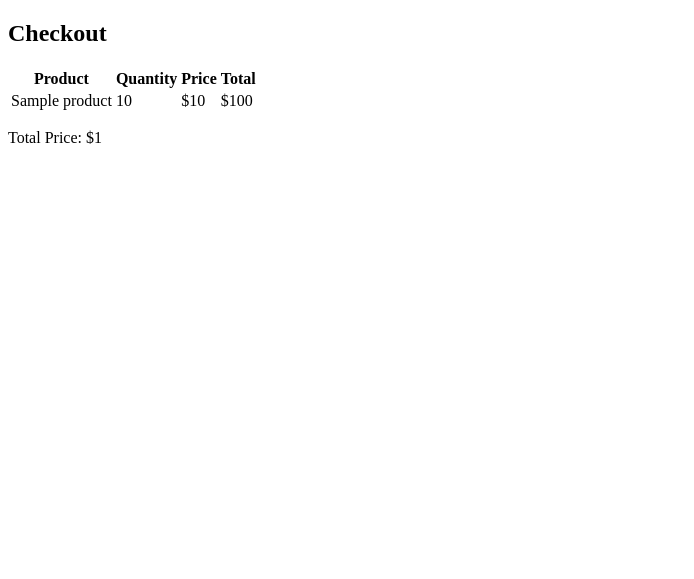
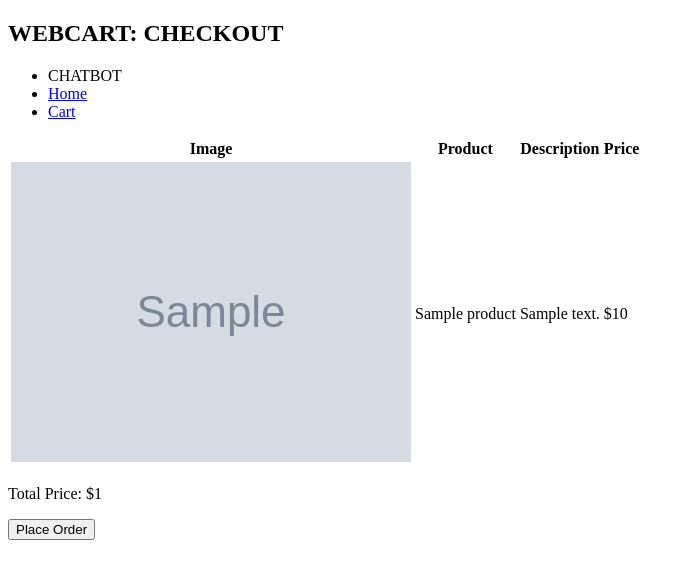
Before and after one commit to J-a-crypto/WebCart, a Flask app: template WebCartProject/templates/checkout.html in a window 1280 px wide. Shown: the top 579 px of the page, without its empty margins (0-694 px from the left). Run offline with Flask 3, Linux system fonts and the light colour scheme; the template is opened without the code that fills it: most values are stand-ins (such as "Sample title", 1, 10 or a date in 2020); grey boxes marked "Sample" are stand-in pictures; parts of the project's set-up code (start-up, migrations or seed data) failed here and were passed over.

Commit message:
Update checkout.html

```diff
--- a/WebCartProject/templates/checkout.html
+++ b/WebCartProject/templates/checkout.html
@@ -5,32 +5,74 @@
     <meta charset="UTF-8">
     <meta http-equiv="X-UA-Compatible" content="IE=edge">
     <meta name="viewport" content="width=device-width, initial-scale=1.0">
-    <title>Checkout</title>
+    <link rel="stylesheet" type= "text/css" href="/static/css/checkout-page.css">
 </head>
 <body>
-    <h2>Checkout</h2>
-    <div id="cart">
+
+    <header>
+        <div class="container">
+            <div class="logo">
+                <h2>WEBCART: CHECKOUT</h2>
+            </div>
+            <nav>
+                <ul>
+                <li onclick="openNewTab()">CHATBOT</li>
+                    <li><a href="{{ url_for('get_products')}}">Home</a></li>
+                    <li><a href="{{ url_for('checkout') }}">Cart</a></li>
+                </ul>
+            </nav>
+        </div>
+    </header>
+
+    <div id="cart-items">
+        {% if cart %}
             <table>
+                <thead>
                     <tr>
+                        <th>Image</th>
                         <th>Product</th>
-                <th>Quantity</th>
+                        <th>Description</th>
                         <th>Price</th>
-                <th>Total</th>
                     </tr>
-            {% for product_id, quantity in cart.items() %}
+                </thead>
+                <tbody>
+                    {% for product in cart %}
                         <tr>
-                    <td>{{ products[product_id].name }}</td>
-                    <td>{{ quantity }}</td>
-                    <td>${{ products[product_id].price }}</td>
-                    <td>${{ quantity * products[product_id].price }}</td>
+                            <td><img src="{{ product.imageURL }}"> </td>
+                            <td>{{ product.name }}</td>
+                            <td>{{ product.description }}</td>
+                            <td>${{ product.price }}</td>
                         </tr>
                     {% endfor %}
+                </tbody>
             </table>
+
+            <!-- Display Total Price -->
+            <div id="total-price">
                 <p>Total Price: ${{ total_price }}</p>
             </div>
+
+            <form action="/checkout" method="post">
+                <!-- Additional checkout form fields go here -->
+                <input type="submit" value="Place Order">
+            </form>
+        {% else %}
+            <p>Your cart is empty.</p>
+        {% endif %}
+    </div>
+
+
+    <script>
+        function openNewTab() {
+            // You can replace the URL with the desired destination
+            var newTabUrl = 'http://127.0.0.1:7860';
+
+            // Open a new tab/window using window.open
+            window.open(newTabUrl, '_blank');
+        }
+    </script>
 </body>
 </html>
-
 
 <script src="https://code.jquery.com/jquery-3.6.4.min.js"></script>
 <script src="script.js"></script>
```
Lines whose indentation alone changed are shown as unchanged.
